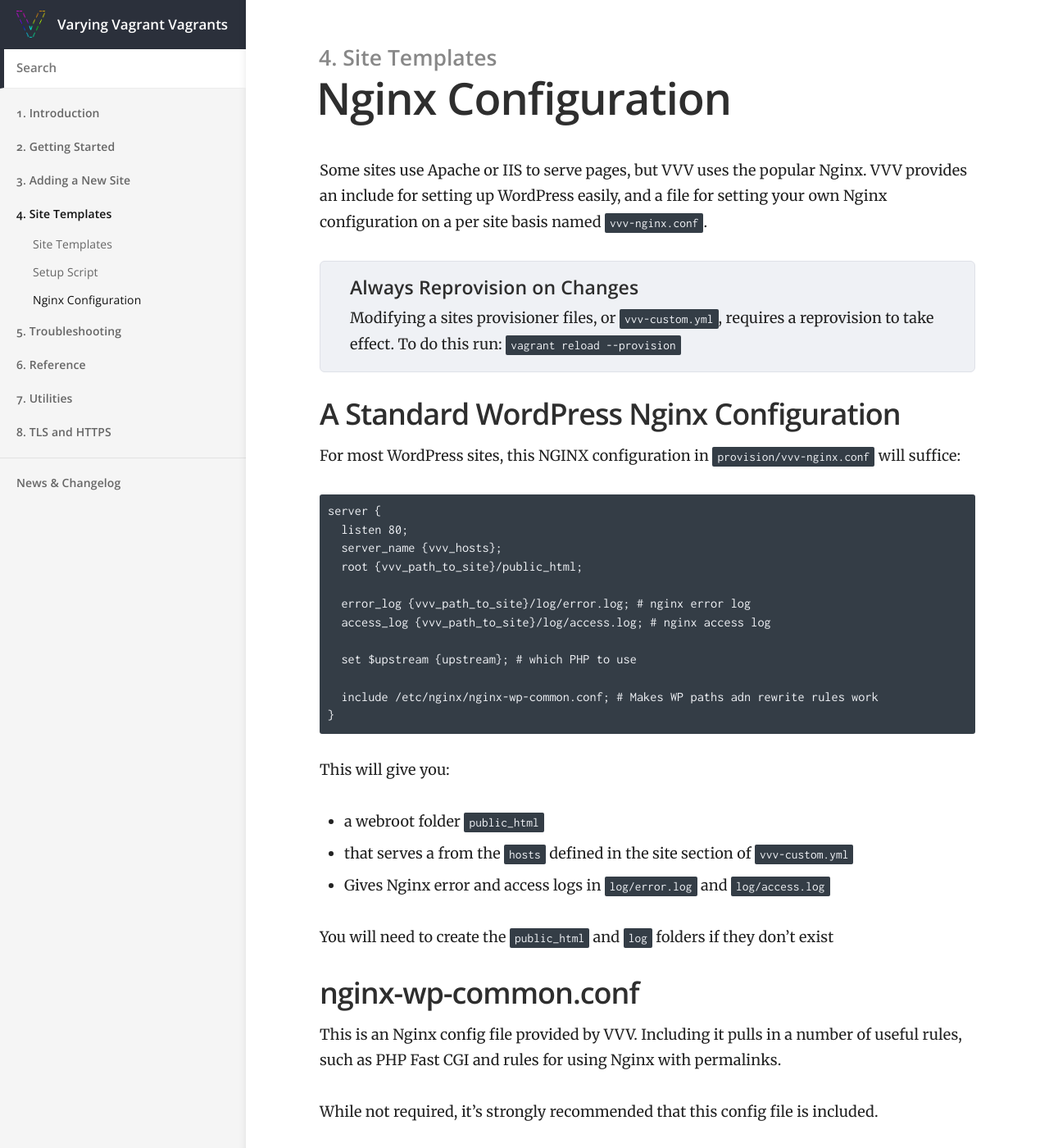
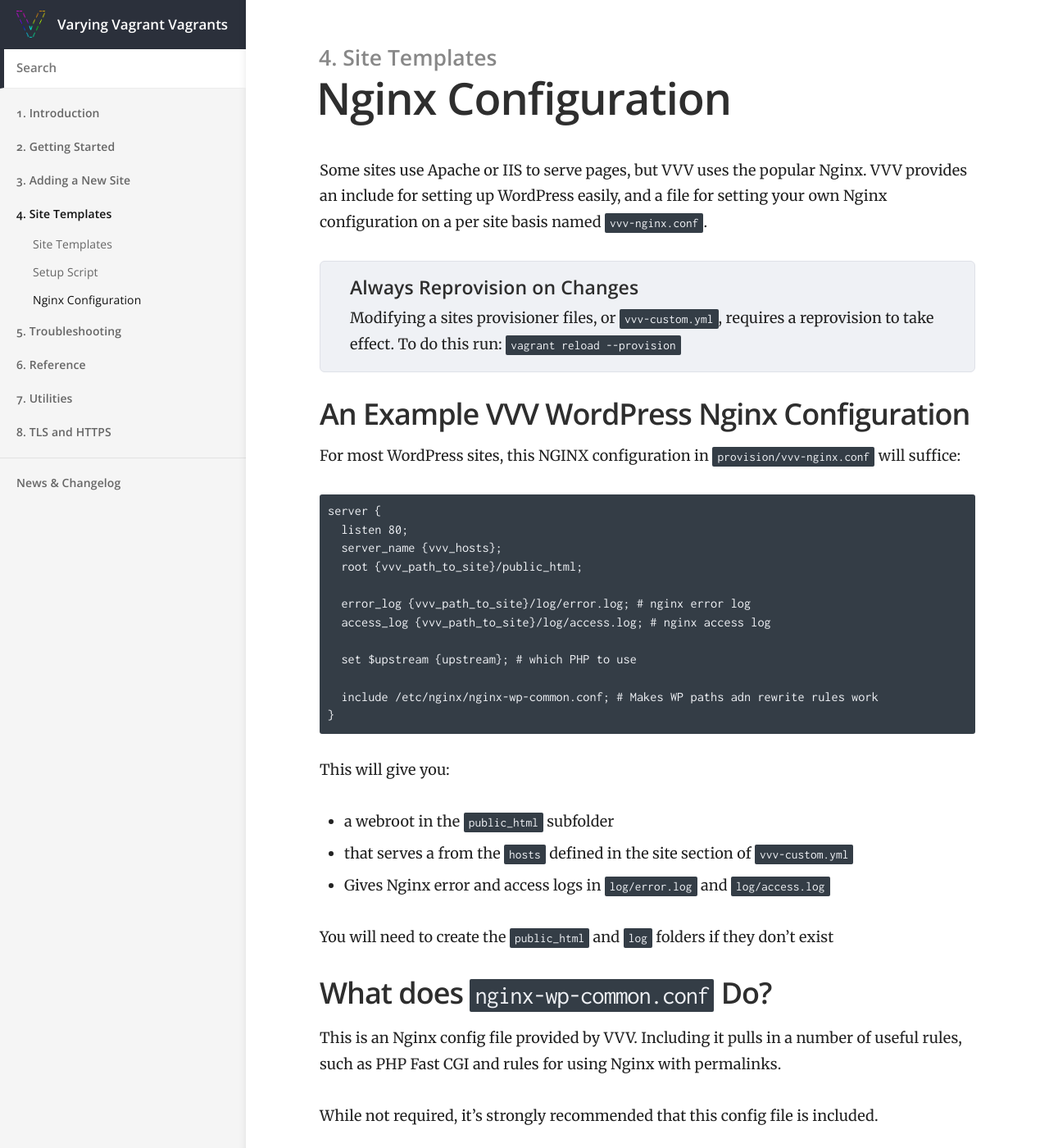
Before and after one commit to Varying-Vagrant-Vagrants/varyingvagrantvagrants.org, a Jekyll site: the page built from docs/en-US/site-templates/nginx-configs.md, in a window 1280 px wide and 1400 px high. Shown: the whole window at 82% size. Built offline with Jekyll 4.4.1, drawn with Linux system fonts in a browser that asks for light colours.

Commit message:
more updates to nginx config clarifications

```diff
--- a/docs/en-US/site-templates/nginx-configs.md
+++ b/docs/en-US/site-templates/nginx-configs.md
@@ -10,7 +10,7 @@ Some sites use Apache or IIS to serve pages, but VVV uses the popular Nginx. VVV
 
 {% include always_reprovision.html %}
 
-## A Standard WordPress Nginx Configuration
+## An Example VVV WordPress Nginx Configuration
 
 For most WordPress sites, this NGINX configuration in `provision/vvv-nginx.conf` will suffice:
 
@@ -31,13 +31,13 @@ server {
 
 This will give you:
 
- - a webroot folder `public_html`
+ - a webroot in the  `public_html` subfolder
  - that serves a from the `hosts` defined in the site section of `vvv-custom.yml`
  - Gives Nginx error and access logs in `log/error.log` and `log/access.log`
 
 You will need to create the `public_html` and `log` folders if they don't exist
 
-## nginx-wp-common.conf
+## What does `nginx-wp-common.conf` Do?
 
 This is an Nginx config file provided by VVV. Including it pulls in a number of useful rules, such as PHP Fast CGI and rules for using Nginx with permalinks.
 
```
